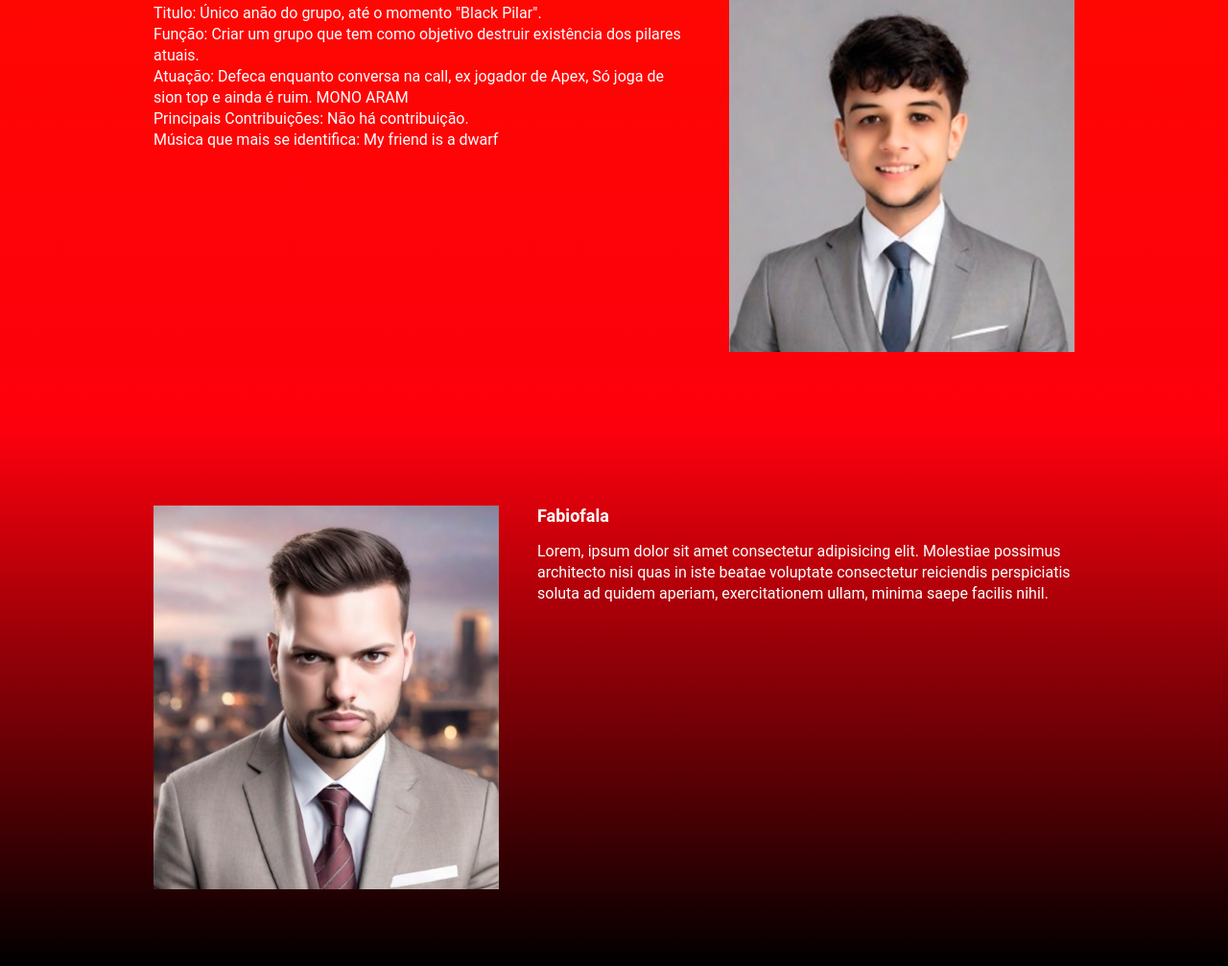
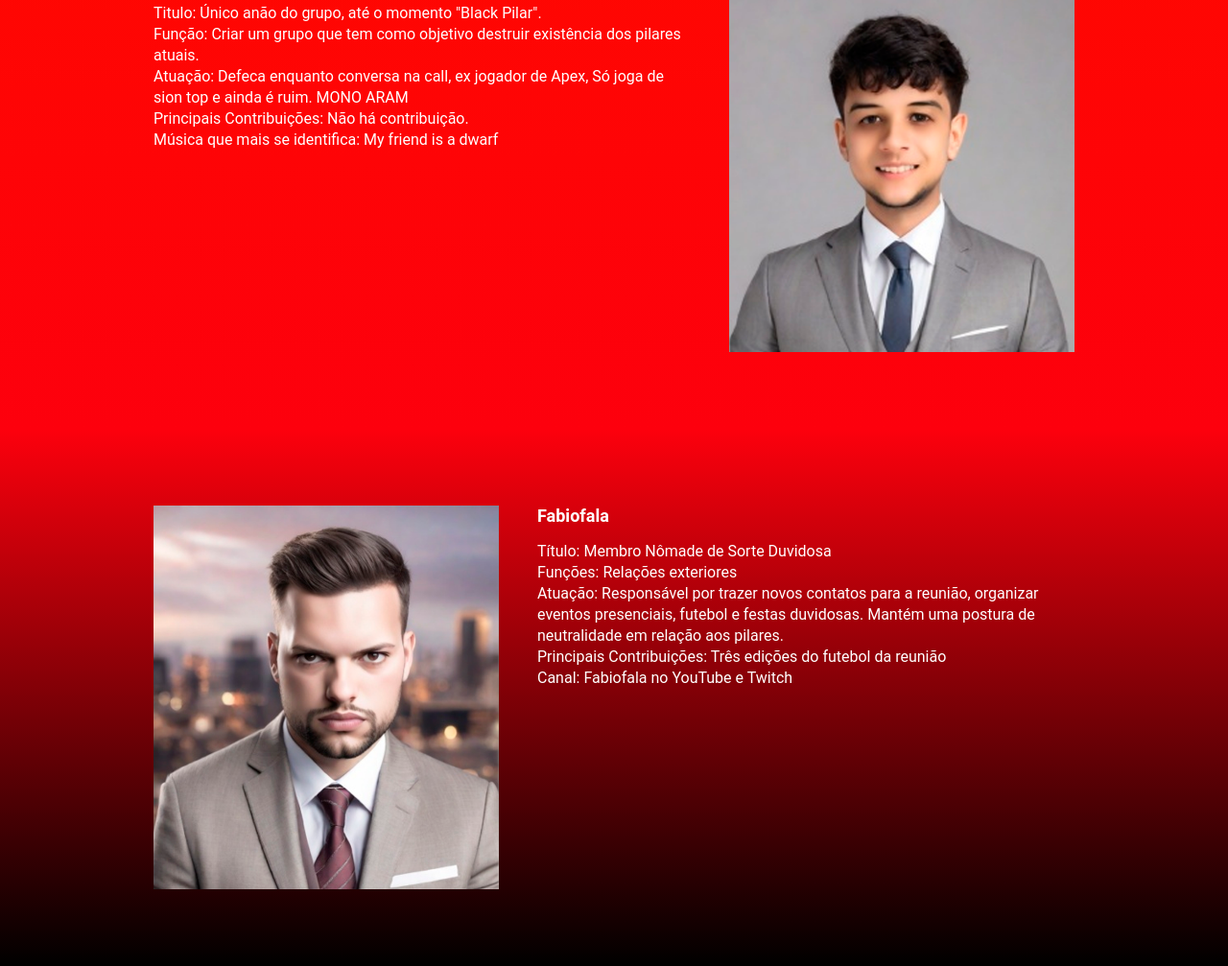
Before and after one commit to zmadou/Os_cara_da_call, a website built with Parcel: page src/index.html in a window 1280 px wide. Shown: the part 3042-4049 px from the top of the page at 96% size. Built offline with nearby package versions, Linux system fonts and the light colour scheme; a web font is replaced by a local one.

Commit message:
atualização descrição locke

```diff
--- a/src/index.html
+++ b/src/index.html
@@ -107,7 +107,11 @@ Musica que mais se identifica: Bro that girl is looking at me<br>
                     Fabiofala
                 </h2>
                 <p class="member__info__description">
-                    Lorem, ipsum dolor sit amet consectetur adipisicing elit. Molestiae possimus architecto nisi quas in iste beatae voluptate consectetur reiciendis perspiciatis soluta ad quidem aperiam, exercitationem ullam, minima saepe facilis nihil.
+                    Título: Membro Nômade de Sorte Duvidosa<br>
+                    Funções: Relações exteriores<br>
+                    Atuação: Responsável por trazer novos contatos para a reunião, organizar eventos presenciais, futebol e festas duvidosas. Mantém uma postura de neutralidade em relação aos pilares.<br>
+                    Principais Contribuições: Três edições do futebol da reunião<br>
+                    Canal: Fabiofala no YouTube e Twitch<br>
                 </p>
             </div>
             <img class="member__image" src="./images/fabiofala.png" alt="FabioFala">
```
